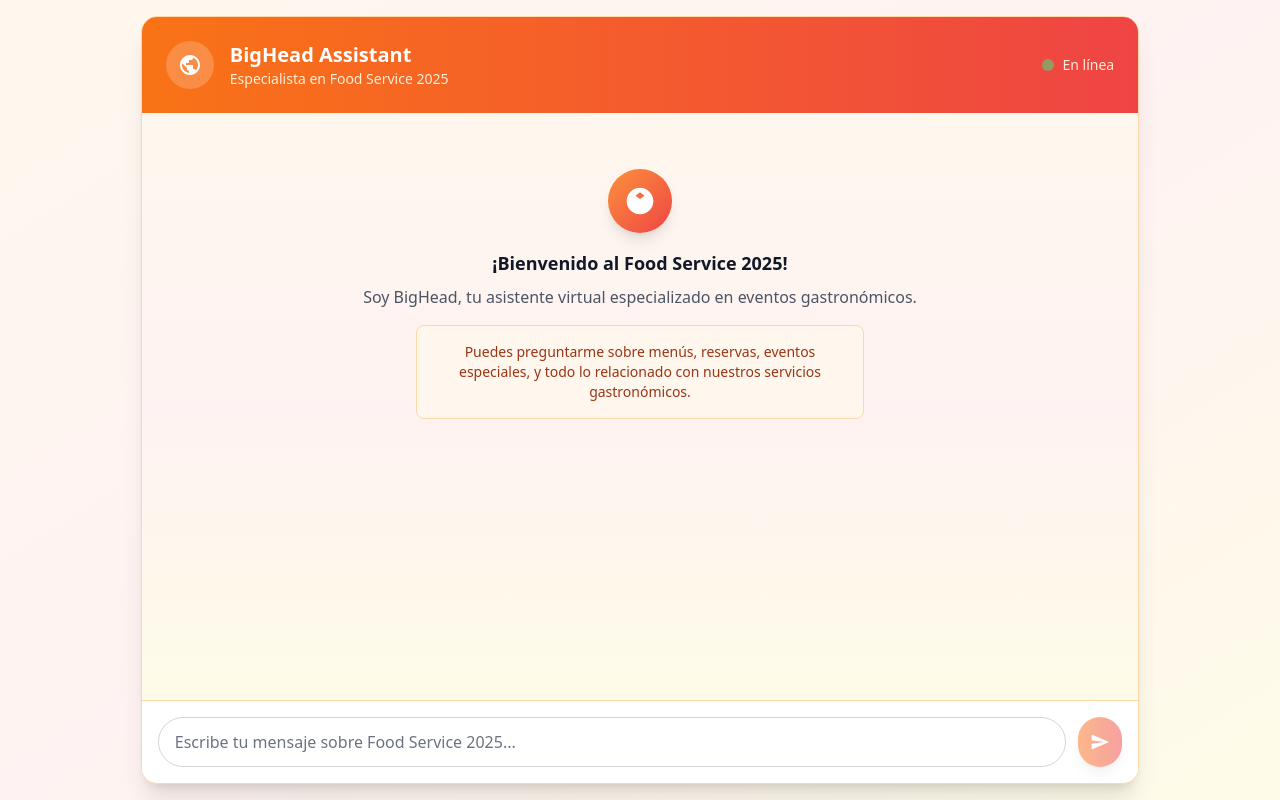
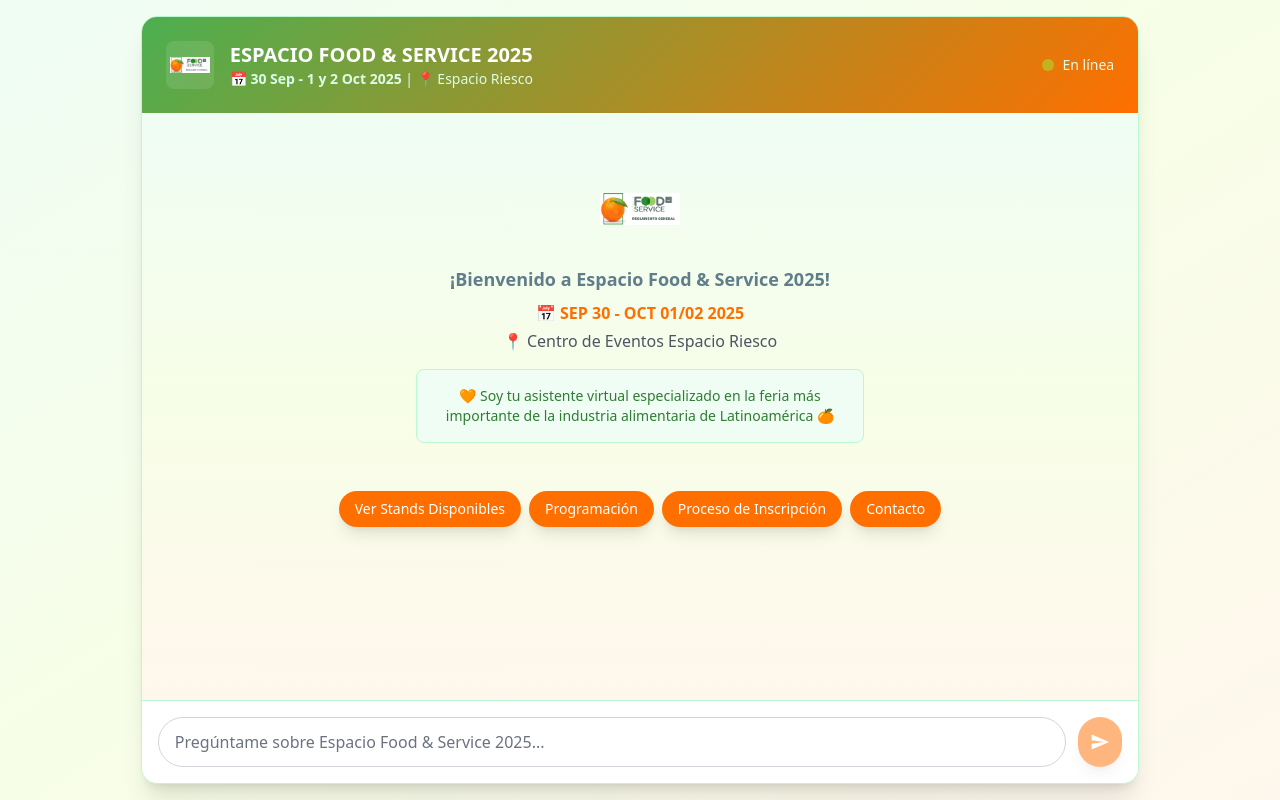
Before and after one commit to benjamincesp/front-bighead, a Next.js app: page / in a window 1280 px wide. Both pictures are taken after typing "Sample" into the empty fields and a click on the button "Comenzar Chat". Built offline with nearby package versions, Linux system fonts and the light colour scheme.

Commit message:
feat: rediseño food service

```diff
--- a/src/pages/index.tsx
+++ b/src/pages/index.tsx
@@ -1,5 +1,4 @@
-import { ReactElement, useState, useEffect, useRef } from "react";
-import ContainerLayout from "@/components/layouts/ContainerLayout";
+import React, { ReactElement, useState, useEffect, useRef } from "react";
 
 interface Message {
   id: string;
@@ -17,6 +16,7 @@
   const [isLoading, setIsLoading] = useState(false);
   const messagesEndRef = useRef<HTMLDivElement>(null);
   const inputRef = useRef<HTMLInputElement>(null);
+  const [showQuickButtons, setShowQuickButtons] = useState(true);
 
   const scrollToBottom = () => {
     messagesEndRef.current?.scrollIntoView({ behavior: "smooth" });
@@ -31,6 +31,93 @@
     } catch (error) {
       return xmlString;
     }
+  };
+
+  const parseMarkdownBold = (text: string): JSX.Element => {
+    // Dividir el texto por **texto** y crear elementos JSX
+    const parts = text.split(/(\*\*.*?\*\*)/g);
+
+    return (
+      <>
+        {parts.map((part, index) => {
+          if (part.startsWith('**') && part.endsWith('**')) {
+            // Remover los ** y hacer el texto bold
+            const boldText = part.slice(2, -2);
+            return <strong key={index}>{boldText}</strong>;
+          }
+          // Mantener los saltos de línea y espacios
+          return <React.Fragment key={index}>{part}</React.Fragment>;
+        })}
+      </>
+    );
+  };
+
+  const formatBotResponse = (response: string): string => {
+    // Hacer bold las fechas que contienen el patrón específico
+    let formattedResponse = response;
+
+    // Patrón para fechas como "30 Sep - 1 y 2 Oct 2025" o "SEP 30 - OCT 01/02 2025"
+    const datePatterns = [
+      /📅\s*(30\s+Sep\s*-\s*1\s+y\s+2\s+Oct\s+2025)/gi,
+      /📅\s*(SEP\s+30\s*-\s*OCT\s+01\/02\s+2025)/gi,
+      /(30\s+Sep\s*-\s*1\s+y\s+2\s+Oct\s+2025)/gi,
+      /(SEP\s+30\s*-\s*OCT\s+01\/02\s+2025)/gi
+    ];
+
+    datePatterns.forEach(pattern => {
+      formattedResponse = formattedResponse.replace(pattern, (match, dateGroup) => {
+        if (match.includes('📅')) {
+          return `📅 **${dateGroup}**`;
+        } else {
+          return `**${dateGroup}**`;
+        }
+      });
+    });
+
+    // Si la respuesta ya tiene el formato corporativo, devolverla tal como está
+    if (response.includes('🍊 **ESPACIO FOOD & SERVICE 2025**') || response.includes('🧡🍊')) {
+      return formattedResponse;
+    }
+
+    // Agregar saludo inicial si es la primera interacción
+    if (messages.length === 0) {
+      return `🧡🍊 ¡Hola! Soy tu asistente de Espacio Food & Service 2025 🧡🍊
+
+📅 **30 Sep - 1 y 2 Oct 2025**
+📍 **Centro de Eventos Espacio Riesco**
+
+${formattedResponse}
+
+**¿Necesitas más información sobre:**
+• Stands disponibles
+• Programación de eventos
+• Proceso de inscripción
+• Contacto directo
+
+---
+🌱 **Espacio Food & Service 2025**
+*La feria más importante de la industria alimentaria de Latinoamérica*`;
+    }
+
+    return formattedResponse;
+  };
+
+  const quickResponses = [
+    "Ver Stands Disponibles",
+    "Programación",
+    "Proceso de Inscripción",
+    "Contacto"
+  ];
+
+  const handleQuickResponse = async (quickResponse: string) => {
+    setShowQuickButtons(false);
+    const event = { preventDefault: () => {} } as React.FormEvent;
+    setInputMessage(quickResponse);
+
+    // Usar setTimeout para permitir que el estado se actualice
+    setTimeout(() => {
+      sendMessage(event);
+    }, 100);
   };
 
   useEffect(() => {
@@ -85,10 +172,11 @@
 
       const responseText = await response.text();
       const parsedMessage = parseXMLResponse(responseText);
+      const formattedMessage = formatBotResponse(parsedMessage);
 
       setMessages(prev => prev.map(msg =>
         msg.id === loadingMessage.id
-          ? { ...msg, text: parsedMessage, isLoading: false }
+          ? { ...msg, text: formattedMessage, isLoading: false }
           : msg
       ));
     } catch (error) {
@@ -119,20 +207,22 @@
 
   if (!isLoggedIn) {
     return (
-      <div className="min-h-screen bg-gradient-to-br from-orange-50 via-red-50 to-yellow-50 flex items-center justify-center">
-        <div className="bg-white rounded-2xl shadow-2xl p-8 w-3/5 border border-orange-100">
+      <div className="min-h-screen bg-gradient-to-br from-green-50 via-lime-50 to-orange-50 flex items-center justify-center">
+        <div className="bg-white rounded-2xl shadow-2xl p-8 w-3/5 border border-green-100">
             <div className="text-center mb-8">
-              <div className="w-20 h-20 bg-gradient-to-br from-orange-400 to-red-500 rounded-full flex items-center justify-center mx-auto mb-6 shadow-lg">
-                <svg className="w-10 h-10 text-white" fill="currentColor" viewBox="0 0 24 24">
-                  <path d="M12 2C6.48 2 2 6.48 2 12s4.48 10 10 10 10-4.48 10-10S17.52 2 12 2zm3.5 6L12 10.5 8.5 8 12 5.5 15.5 8zM12 13.5L8.5 16l3.5-2.5L15.5 16 12 13.5z"/>
-                </svg>
+              <div className="max-w-96 max-h-96 mx-auto mb-6 flex items-center justify-center">
+                <img
+                  src="/assets/images/logo.png"
+                  alt="Espacio Food Service Logo"
+                  className="w-full h-full object-contain"
+                />
               </div>
-              <h1 className="text-3xl font-bold text-gray-900 mb-2">BigHead</h1>
-              <p className="text-lg text-orange-600 font-medium mb-1">Asistente Virtual</p>
-              <p className="text-gray-600">Food Service 2025</p>
-              <div className="mt-4 p-3 bg-orange-50 rounded-lg border border-orange-200">
-                <p className="text-sm text-orange-800">
-                  Tu asistente especializado en eventos gastronómicos
+              <h1 className="text-3xl font-bold mb-2" style={{color: '#607D8B'}}>ESPACIO FOOD & SERVICE</h1>
+              <p className="text-lg font-bold" style={{color: '#FF6F00'}}>SEP 30 - OCT 01/02 2025</p>
+              <p className="text-gray-600 font-medium">📍 ESPACIO RIESCO</p>
+              <div className="mt-4 p-3 bg-green-50 rounded-lg border border-green-200">
+                <p className="text-sm" style={{color: '#2E7D32'}}>
+                  🧡 ¡Hola! Soy tu asistente de Espacio Food & Service 2025 🧡🍊
                 </p>
               </div>
             </div>
@@ -147,7 +237,7 @@
                   id="name"
                   value={userName}
                   onChange={(e) => setUserName(e.target.value)}
-                  className="w-full px-4 py-3 border border-gray-300 rounded-lg focus:outline-none focus:ring-2 focus:ring-orange-500 focus:border-transparent transition-all duration-200"
+                  className="w-full px-4 py-3 border border-gray-300 rounded-lg focus:outline-none focus:ring-2 focus:ring-green-500 focus:border-transparent transition-all duration-200"
                   placeholder="Ingresa tu nombre"
                   required
                 />
@@ -155,7 +245,8 @@
 
               <button
                 type="submit"
-                className="w-full bg-gradient-to-r from-orange-500 to-red-500 text-white py-3 px-6 rounded-lg hover:from-orange-600 hover:to-red-600 focus:outline-none focus:ring-2 focus:ring-orange-500 focus:ring-offset-2 transition-all duration-200 font-medium shadow-lg"
+                className="w-full text-white py-3 px-6 rounded-lg focus:outline-none focus:ring-2 focus:ring-orange-600 focus:ring-offset-2 transition-all duration-200 font-medium shadow-lg hover:opacity-90"
+                style={{backgroundColor: '#FF6F00'}}
               >
                 Comenzar Chat
               </button>
@@ -166,47 +257,53 @@
   }
 
   return (
-    <div className="h-screen bg-gradient-to-br from-orange-50 via-red-50 to-yellow-50 p-4 flex items-center justify-center">
+    <div className="h-screen bg-gradient-to-br from-green-50 via-lime-50 to-orange-50 p-4 flex items-center justify-center">
         <div className="w-4/5 h-full max-h-screen mx-auto">
           {/* Chat Container */}
-          <div className="bg-white rounded-2xl shadow-xl border border-orange-200 overflow-hidden h-full flex flex-col">
+          <div className="bg-white rounded-2xl shadow-xl border border-green-200 overflow-hidden h-full flex flex-col">
             {/* Chat Header */}
-            <div className="bg-gradient-to-r from-orange-500 to-red-500 p-6 text-white">
+            <div className="p-6 text-white" style={{background: 'linear-gradient(135deg, #4CAF50 0%, #FF6F00 100%)'}}>
               <div className="flex items-center space-x-4">
-                <div className="w-12 h-12 bg-white bg-opacity-20 rounded-full flex items-center justify-center">
-                  <svg className="w-6 h-6" fill="currentColor" viewBox="0 0 24 24">
-                    <path d="M12 2C6.48 2 2 6.48 2 12s4.48 10 10 10 10-4.48 10-10S17.52 2 12 2zm-1 17.93c-3.95-.49-7-3.85-7-7.93 0-.62.08-1.21.21-1.79L9 15v1c0 1.1.9 2 2 2v1.93zm6.9-2.54c-.26-.81-1-1.39-1.9-1.39h-1v-3c0-.55-.45-1-1-1H8v-2h2c.55 0 1-.45 1-1V7h2c1.1 0 2-.9 2-2v-.41c2.93 1.19 5 4.06 5 7.41 0 2.08-.8 3.97-2.1 5.39z"/>
-                  </svg>
+                <div className="w-12 h-12 bg-white bg-opacity-10 rounded-lg flex items-center justify-center p-1">
+                  <img
+                    src="/assets/images/logo.png"
+                    alt="Espacio Food Service Logo"
+                    className="w-full h-full object-contain"
+                  />
                 </div>
                 <div className="flex-1">
-                  <h2 className="text-xl font-bold">BigHead Assistant</h2>
-                  <p className="text-orange-100 text-sm">Especialista en Food Service 2025</p>
+                  <h2 className="text-xl font-bold">ESPACIO FOOD & SERVICE 2025</h2>
+                  <p className="text-green-100 text-sm font-medium">📅 <span className="font-bold">30 Sep - 1 y 2 Oct 2025</span> | 📍 Espacio Riesco</p>
                 </div>
                 <div className="flex items-center space-x-2">
-                  <div className="w-3 h-3 bg-green-400 rounded-full animate-pulse"></div>
-                  <span className="text-sm text-orange-100">En línea</span>
+                  <div className="w-3 h-3 bg-lime-400 rounded-full animate-pulse"></div>
+                  <span className="text-sm text-green-100">En línea</span>
                 </div>
               </div>
             </div>
 
             {/* Messages */}
-            <div className="flex-1 overflow-y-auto p-6 space-y-4 bg-gradient-to-b from-orange-25 to-white">
+            <div className="flex-1 overflow-y-auto p-6 space-y-4 bg-gradient-to-b from-green-25 to-white">
               {messages.length === 0 && (
                 <div className="text-center py-8">
-                  <div className="w-16 h-16 bg-gradient-to-br from-orange-400 to-red-500 rounded-full flex items-center justify-center mx-auto mb-4 shadow-lg">
-                    <svg className="w-8 h-8 text-white" fill="currentColor" viewBox="0 0 24 24">
-                      <path d="M12 2C6.48 2 2 6.48 2 12s4.48 10 10 10 10-4.48 10-10S17.52 2 12 2zm3.5 6L12 10.5 8.5 8 12 5.5 15.5 8zM12 13.5L8.5 16l3.5-2.5L15.5 16 12 13.5z"/>
-                    </svg>
+                  <div className="w-20 h-20 mx-auto mb-4 flex items-center justify-center">
+                    <img
+                      src="/assets/images/logo.png"
+                      alt="Espacio Food Service Logo"
+                      className="w-full h-full object-contain"
+                    />
                   </div>
-                  <h3 className="text-lg font-semibold text-gray-900 mb-2">¡Bienvenido al Food Service 2025!</h3>
-                  <p className="text-gray-600 mb-4">Soy BigHead, tu asistente virtual especializado en eventos gastronómicos.</p>
-                  <div className="bg-orange-50 border border-orange-200 rounded-lg p-4 max-w-md mx-auto">
-                    <p className="text-sm text-orange-800">
-                      Puedes preguntarme sobre menús, reservas, eventos especiales, y todo lo relacionado con nuestros servicios gastronómicos.
+                  <h3 className="text-lg font-semibold mb-2" style={{color: '#607D8B'}}>¡Bienvenido a Espacio Food & Service 2025!</h3>
+                  <p className="font-bold mb-1" style={{color: '#FF6F00'}}>📅 SEP 30 - OCT 01/02 2025</p>
+                  <p className="text-gray-600 mb-4">📍 Centro de Eventos Espacio Riesco</p>
+                  <div className="bg-green-50 border border-green-200 rounded-lg p-4 max-w-md mx-auto">
+                    <p className="text-sm" style={{color: '#2E7D32'}}>
+                      🧡 Soy tu asistente virtual especializado en la feria más importante de la industria alimentaria de Latinoamérica 🍊
                     </p>
                   </div>
                 </div>
               )}
+
 
               {messages.map((message) => (
                 <div
@@ -216,9 +313,13 @@
                   <div className={`flex items-end space-x-2 max-w-xs lg:max-w-md ${message.sender === 'user' ? 'flex-row-reverse space-x-reverse' : ''}`}>
                     <div className={`w-8 h-8 rounded-full flex items-center justify-center flex-shrink-0 ${
                       message.sender === 'user'
-                        ? 'bg-gradient-to-br from-orange-400 to-red-500 text-white'
-                        : 'bg-gradient-to-br from-gray-400 to-gray-600 text-white'
-                    }`}>
+                        ? 'text-white'
+                        : 'text-white'
+                    }`} style={{
+                      background: message.sender === 'user'
+                        ? 'linear-gradient(135deg, #607D8B, #455A64)'
+                        : 'linear-gradient(135deg, #4CAF50, #2E7D32)'
+                    }}>
                       {message.sender === 'user' ? (
                         <span className="text-sm font-bold">{userName.charAt(0).toUpperCase()}</span>
                       ) : (
@@ -231,9 +332,17 @@
                       <div
                         className={`px-4 py-2 rounded-2xl shadow-lg ${
                           message.sender === 'user'
-                            ? 'bg-gradient-to-r from-orange-500 to-red-500 text-white'
-                            : 'bg-white text-gray-900 border border-gray-200'
+                            ? 'text-white border-gray-300'
+                            : 'text-gray-900 border border-green-200'
                         }`}
+                        style={{
+                          background: message.sender === 'user'
+                            ? '#F5F5F5'
+                            : '#8BC34A',
+                          color: message.sender === 'user'
+                            ? '#2E7D32'
+                            : 'white'
+                        }}
                       >
                         {message.isLoading ? (
                           <div className="flex items-center space-x-2">
@@ -245,35 +354,55 @@
                             <span className="text-sm text-gray-500">BigHead está escribiendo...</span>
                           </div>
                         ) : (
-                          <div className="whitespace-pre-line text-sm leading-relaxed">{message.text}</div>
+                          <div className="whitespace-pre-line text-sm leading-relaxed">
+                            {parseMarkdownBold(message.text)}
+                          </div>
                         )}
                       </div>
-                      <div className={`text-xs mt-1 ${message.sender === 'user' ? 'text-right text-orange-600' : 'text-gray-500'}`}>
+                      <div className={`text-xs mt-1 ${message.sender === 'user' ? 'text-right' : ''}`} style={{color: message.sender === 'user' ? '#607D8B' : '#607D8B'}}>
                         {message.timestamp.toLocaleTimeString([], { hour: '2-digit', minute: '2-digit' })}
                       </div>
                     </div>
                   </div>
                 </div>
               ))}
+
+              {/* Quick Response Buttons */}
+              {showQuickButtons && messages.length === 0 && (
+                <div className="flex flex-wrap gap-2 justify-center mt-6">
+                  {quickResponses.map((response, index) => (
+                    <button
+                      key={index}
+                      onClick={() => handleQuickResponse(response)}
+                      className="px-4 py-2 text-white rounded-full text-sm font-medium shadow-lg hover:opacity-90 transition-all duration-200"
+                      style={{backgroundColor: '#FF6F00'}}
+                    >
+                      {response}
+                    </button>
+                  ))}
+                </div>
+              )}
+
               <div ref={messagesEndRef} />
             </div>
 
             {/* Message Input */}
-            <div className="bg-white border-t border-orange-200 p-4 flex-shrink-0">
+            <div className="bg-white border-t border-green-200 p-4 flex-shrink-0">
               <form onSubmit={sendMessage} className="flex space-x-3">
                 <input
                   ref={inputRef}
                   type="text"
                   value={inputMessage}
                   onChange={(e) => setInputMessage(e.target.value)}
-                  placeholder="Escribe tu mensaje sobre Food Service 2025..."
-                  className="flex-1 px-4 py-3 border border-gray-300 rounded-full focus:outline-none focus:ring-2 focus:ring-orange-500 focus:border-transparent transition-all duration-200"
+                  placeholder="Pregúntame sobre Espacio Food & Service 2025..."
+                  className="flex-1 px-4 py-3 border border-gray-300 rounded-full focus:outline-none focus:ring-2 focus:ring-green-500 focus:border-transparent transition-all duration-200"
                   disabled={isLoading}
                 />
                 <button
                   type="submit"
                   disabled={!inputMessage.trim() || isLoading}
-                  className="bg-gradient-to-r from-orange-500 to-red-500 text-white p-3 rounded-full hover:from-orange-600 hover:to-red-600 focus:outline-none focus:ring-2 focus:ring-orange-500 focus:ring-offset-2 disabled:opacity-50 disabled:cursor-not-allowed transition-all duration-200 shadow-lg"
+                  className="text-white p-3 rounded-full focus:outline-none focus:ring-2 focus:ring-orange-600 focus:ring-offset-2 disabled:opacity-50 disabled:cursor-not-allowed transition-all duration-200 shadow-lg hover:opacity-90"
+                  style={{backgroundColor: '#FF6F00'}}
                 >
                   <svg className="w-5 h-5" fill="currentColor" viewBox="0 0 24 24">
                     <path d="M2.01 21L23 12 2.01 3 2 10l15 2-15 2z"/>
```
Also changed, not shown: public/assets/images/logo.png (added).
